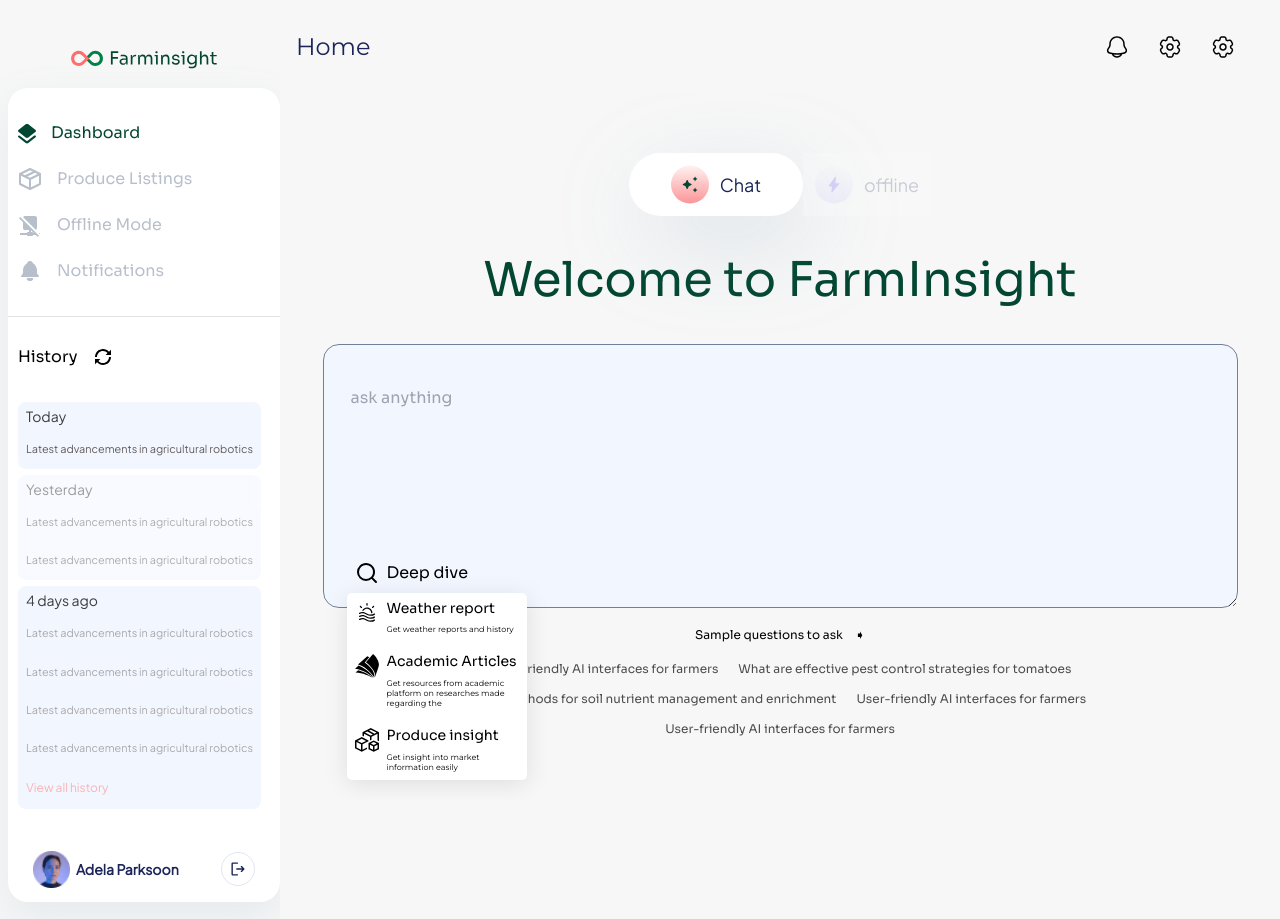
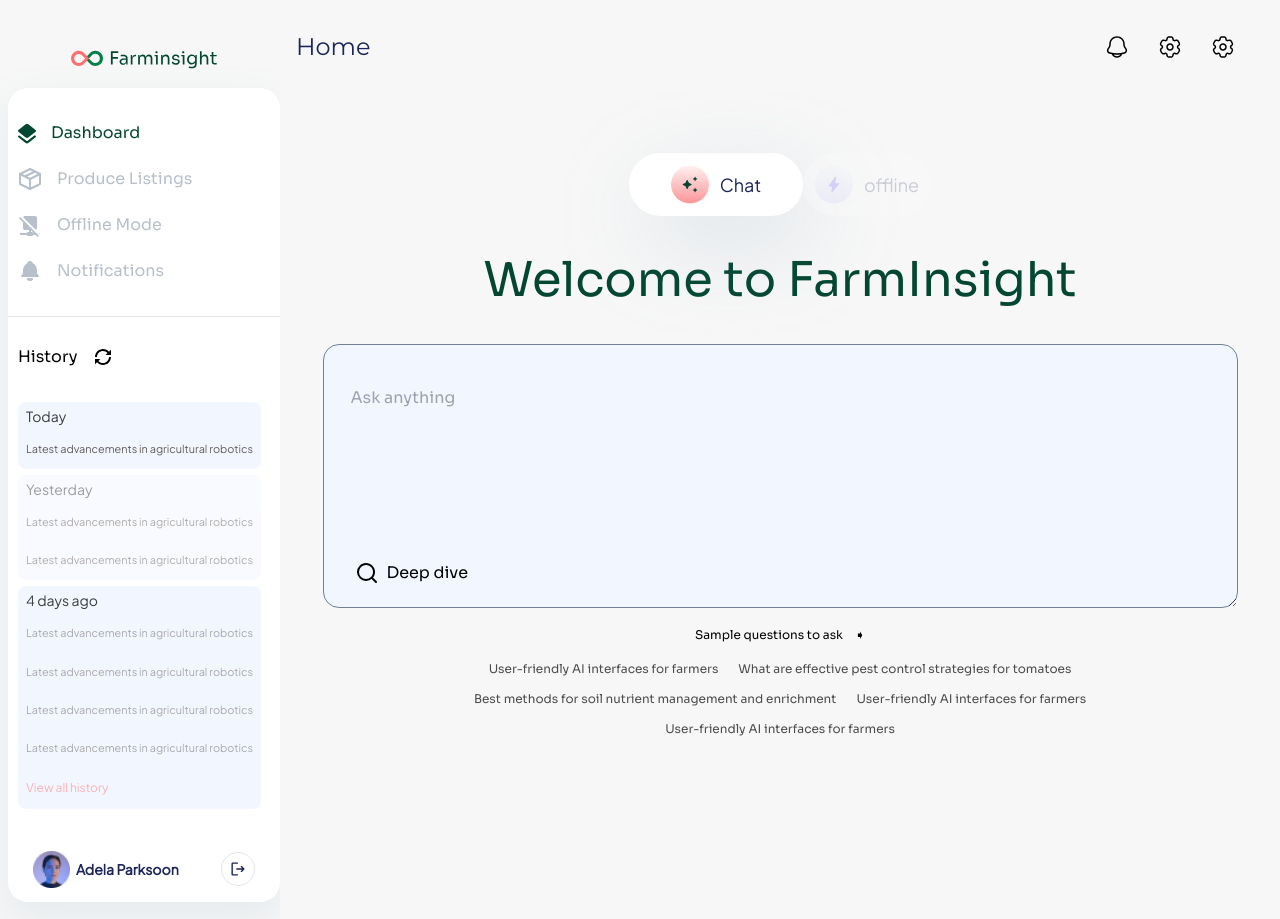
Before and after one commit to Farminsight-Klusterthon-23/frontend, a Next.js app: page /dashboard in a window 1280 px wide. Built offline with nearby package versions, Linux system fonts and the light colour scheme.

Commit message:
add functionality for chatbox container

```diff
--- /dev/null
+++ b/app/dashboard/Components.js
@@ -0,0 +1,178 @@
+"use client"
+import {
+  ChatSvg,
+  OfflineSvg,
+  SearchIconSvg,
+  WeatherSvg,
+  AcademicArticlesSvg,
+  ProduceInsightsSvg,
+} from "./Svgs"
+import NextLink from "next/link"
+import { useState, useRef, useCallback } from "react"
+import { Montserrat } from "next/font/google"
+import useOutsideClick from "../_hooks/useOutsideClick"
+
+const montserrat = Montserrat({ subsets: ["latin"] })
+
+export function ChatBoxContainer() {
+  const [inputValue, setInputValue] = useState("")
+  return (<div className="w-full relative flex items-center flex-col gap-y-[14px]">
+    <div className="w-full relative">
+      <ChatTextBox value={inputValue} onChange={(e) => setInputValue(e.target.value)} />
+      <DeepDiveOptions />
+    </div>
+    <SuggestedQuestions submitSelection={(value) => setInputValue(value)} />
+  </div>)
+}
+
+export function ChatTextBox({ value, onChange }) {
+  return (
+    <textarea
+      value={value}
+      onChange={onChange}
+      title="ask anything"
+      placeholder="Ask anything"
+      name="conversation-starter"
+      className="min-h-[33dvh] block w-full bg-secondary-contrast-text border border-secondary-dark rounded-[16px] pt-[41px] pb-[51px] px-[27px] text-base text-black font-normal"
+    ></textarea>
+  )
+}
+
+export function DeepDiveOptionItem({ href, Icon, heading, children }) {
+  return (
+    <li>
+      <NextLink href={href} className="flex items-start gap-x-[8px] p-[8px]">
+        <span className="grow">{Icon && <Icon />}</span>
+        <span className="flex flex-col gap-y-[8px]">
+          <span
+            role="heading"
+            aria-level="4"
+            className="text-[0.875rem] leading-[114%]"
+          >
+            {heading}
+          </span>
+          <span
+            className={`${montserrat.className} text-black leading-[10px] text-[0.5rem]`}
+          >
+            {children}
+          </span>
+        </span>
+      </NextLink>
+    </li>
+  )
+}
+
+export function SampleQuestion({ text, handleSelect }) {
+  return (
+    <li>
+      <button
+        onClick={() => handleSelect(text)}
+        className="text-[0.75rem] py-[4px] px-[8px] text-primary-light font-[400]"
+      >
+        {text}
+      </button>
+    </li>
+  )
+}
+
+export function SuggestedQuestions({ submitSelection }) {
+  const handleSampleQuestionSelection = useCallback(
+    (selection) => {
+      submitSelection(selection)
+    },
+    [submitSelection]
+  )
+
+  return (
+    <section className="flex items-center flex-col gap-y-[8px] max-w-[714px]">
+      <h2 className="py-[4px] text-[0.75rem] flex gap-x-3">
+        Sample questions to ask <span>&#10151;</span>
+      </h2>
+      <ul className="flex flex-wrap items-center justify-center gap-[4px] text-center">
+        <SampleQuestion
+          handleSelect={handleSampleQuestionSelection}
+          text="User-friendly AI interfaces for farmers"
+        />
+        <SampleQuestion
+          handleSelect={handleSampleQuestionSelection}
+          text="What are effective pest control strategies for tomatoes"
+        />
+        <SampleQuestion
+          handleSelect={handleSampleQuestionSelection}
+          text="Best methods for soil nutrient management and enrichment"
+        />
+        <SampleQuestion
+          handleSelect={handleSampleQuestionSelection}
+          text="User-friendly AI interfaces for farmers"
+        />
+        <SampleQuestion
+          handleSelect={handleSampleQuestionSelection}
+          text="User-friendly AI interfaces for farmers"
+        />
+      </ul>
+    </section>
+  )
+}
+
+export function DeepDiveOptions() {
+  const [showDropdown, setShowDropDown] = useState(false)
+  const dropdownRef = useRef(null)
+  useOutsideClick(dropdownRef, () => setShowDropDown(false))
+
+  return (
+    <div ref={dropdownRef} className="absolute bottom-[15px] left-[24px]">
+      <button
+        onClick={() => setShowDropDown((prev) => !prev)}
+        className="flex items-center gap-x-[8px] p-[8px] hover:scale-[1.05] transition-all duration-[300ms] ease-in-out"
+      >
+        <SearchIconSvg />
+        Deep dive
+      </button>
+      <ul
+        className={`${showDropdown ? "max-h-screen" : "max-h-0"
+          } transition-all overflow-hidden duration-[300ms] ease-in-out bg-white absolute w-[85dvmin] max-w-[180px] rounded-[5px] flex flex-col items-start gap-y-[4px] shadow-dropdown-menu`}
+      >
+        <DeepDiveOptionItem
+          heading="Weather report"
+          href="/weather"
+          Icon={WeatherSvg}
+        >
+          Get weather reports and history
+        </DeepDiveOptionItem>
+        <DeepDiveOptionItem
+          heading="Academic Articles"
+          href="/articles"
+          Icon={AcademicArticlesSvg}
+        >
+          Get resources from academic platform on researches made regarding the{" "}
+        </DeepDiveOptionItem>
+        <DeepDiveOptionItem
+          heading="Produce insight"
+          href="/produce-insights"
+          Icon={ProduceInsightsSvg}
+        >
+          Get insight into market information easily
+        </DeepDiveOptionItem>
+      </ul>
+    </div>
+  )
+}
+
+export function InternetConnectedTags() {
+  return (
+    <div className="flex items-center justify-center text-[1.125rem] font-700 font-pjs">
+      <p
+        className={`text-primary-medium bg-white p-3 gap-x-[10px] flex items-center justify-center tag-drop-shadow rounded-[50px] min-w-[174px]`}
+      >
+        <ChatSvg />
+        Chat
+      </p>
+      <p
+        className={`text-primary-medium min-w-[82px] opacity-20  bg-white p-3 gap-x-[10px] flex   justify-center items-center rounded-[50px]`}
+      >
+        <OfflineSvg />
+        offline
+      </p>
+    </div>
+  )
+}
--- a/app/dashboard/page.js
+++ b/app/dashboard/page.js
@@ -1,17 +1,11 @@
 import AuthenticatedScreensLayout from "../_components/AppLayout"
 import {
-  ChatSvg,
-  OfflineSvg,
-  SearchIconSvg,
-  WeatherSvg,
-  AcademicArticlesSvg,
-  ProduceInsightsSvg,
-} from "./Svgs"
-import NextLink from "next/link"
-
-import { Montserrat } from "next/font/google"
-
-const montserrat = Montserrat({ subsets: ["latin"] })
+  DeepDiveOptions,
+  InternetConnectedTags,
+  ChatTextBox,
+  SuggestedQuestions,
+  ChatBoxContainer
+} from "./Components"
 
 export default function DashBoard() {
   return (
@@ -21,133 +15,8 @@ export default function DashBoard() {
         <h1 className="text-center text-[2rem] md:text-[3rem] text-primary-main">
           Welcome to FarmInsight
         </h1>
-        <div className="w-full relative flex items-center flex-col gap-y-[14px]">
-          <div className="w-full relative">
-            <ChatTextBox />
-            <DeepDiveOptions />
-          </div>
-          <SuggestedQuestions />
-        </div>
+        <ChatBoxContainer/>
       </div>
     </AuthenticatedScreensLayout>
   )
 }
-
-function ChatTextBox() {
-  return (
-    <textarea
-      title="ask anything"
-      placeholder="ask anything"
-      name="conversation-starter"
-      className="min-h-[33dvh] block w-full bg-secondary-contrast-text border border-secondary-dark rounded-[16px] pt-[41px] pb-[51px] px-[27px] text-base text-black font-normal"
-    ></textarea>
-  )
-}
-
-function DeepDiveOptionItem({ href, Icon, heading, children }) {
-  return (
-    <li>
-      <NextLink href={href} className="flex items-start gap-x-[8px] p-[8px]">
-        <span className="grow">{Icon && <Icon />}</span>
-        <span className="flex flex-col gap-y-[8px]">
-          <span
-            role="heading"
-            aria-level="4"
-            className="text-[0.875rem] leading-[114%]"
-          >
-            {heading}
-          </span>
-          <span
-            className={`${montserrat.className} text-black leading-[10px] text-[0.5rem]`}
-          >
-            {children}
-          </span>
-        </span>
-      </NextLink>
-    </li>
-  )
-}
-
-function SampleQuestion({ children }) {
-  return (
-    <li>
-      <button className="text-[0.75rem] py-[4px] px-[8px] text-primary-light font-[400]">
-        {children}
-      </button>
-    </li>
-  )
-}
-
-function SuggestedQuestions() {
-  return (
-    <section className="flex items-center flex-col gap-y-[8px] max-w-[714px]">
-      <h2 className="py-[4px] text-[0.75rem] flex gap-x-3">
-        Sample questions to ask <span>&#10151;</span>
-      </h2>
-      <ul className="flex flex-wrap items-center justify-center gap-[4px] text-center">
-        <SampleQuestion>User-friendly AI interfaces for farmers</SampleQuestion>
-        <SampleQuestion>
-          What are effective pest control strategies for tomatoes
-        </SampleQuestion>
-        <SampleQuestion>
-          Best methods for soil nutrient management and enrichment
-        </SampleQuestion>
-        <SampleQuestion>User-friendly AI interfaces for farmers</SampleQuestion>
-        <SampleQuestion>User-friendly AI interfaces for farmers</SampleQuestion>
-      </ul>
-    </section>
-  )
-}
-
-function DeepDiveOptions() {
-  return (
-    <div className="absolute bottom-[15px] left-[24px]">
-      <button className="flex items-center gap-x-[8px] p-[8px]">
-        <SearchIconSvg />
-        Deep dive
-      </button>
-      <ul className="bg-white absolute w-[85dvmin] max-w-[180px] rounded-[5px] flex flex-col items-start gap-y-[4px] shadow-dropdown-menu">
-        <DeepDiveOptionItem
-          heading="Weather report"
-          href="/weather"
-          Icon={WeatherSvg}
-        >
-          Get weather reports and history
-        </DeepDiveOptionItem>
-        <DeepDiveOptionItem
-          heading="Academic Articles"
-          href="/articles"
-          Icon={AcademicArticlesSvg}
-        >
-          Get resources from academic platform on researches made regarding the{" "}
-        </DeepDiveOptionItem>
-        <DeepDiveOptionItem
-          heading="Produce insight"
-          href="/produce-insights"
-          Icon={ProduceInsightsSvg}
-        >
-          Get insight into market information easily
-        </DeepDiveOptionItem>
-      </ul>
-    </div>
-  )
-}
-
-function InternetConnectedTags() {
-  return (
-    <div className="flex items-center justify-center text-[1.125rem] font-700 font-pjs">
-      <p
-        className={`text-primary-medium bg-white p-3 gap-x-[10px] flex items-center justify-center tag-drop-shadow rounded-[50px] min-w-[174px]`}
-      >
-        <ChatSvg />
-        Chat
-      </p>
-      <p
-        className={`text-primary-medium min-w-[82px] opacity-20  bg-white p-3 gap-x-[10px] flex   justify-center items-center`}
-      >
-        <OfflineSvg />
-        offline
-      </p>
-    </div>
-  )
-}
```
